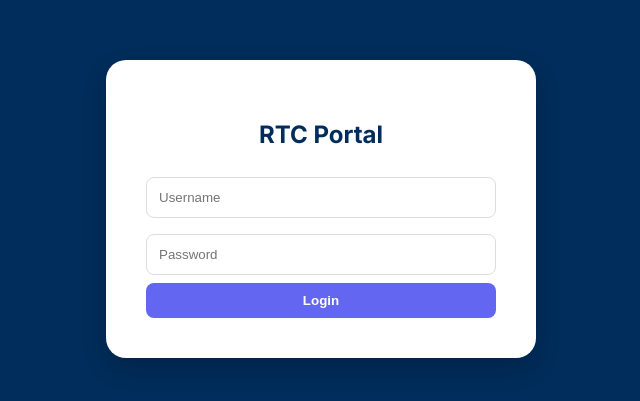
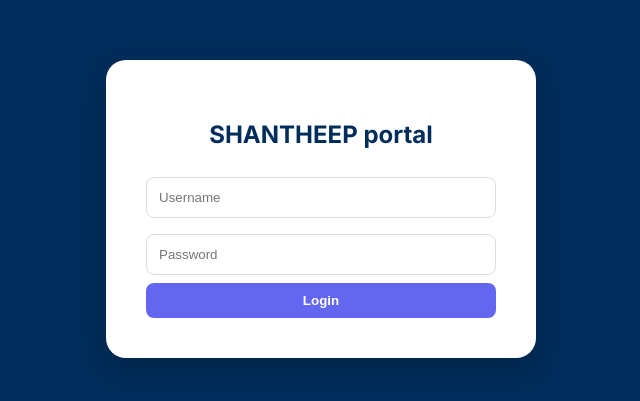
Before and after one commit to shantheep7/demogithubaction, a website: page index.html in a window 1280 px wide. Shown: the part 191-592 px from the top of the page, without its empty margins (319-959 px from the left). Drawn offline with Linux system fonts and the light colour scheme.

Commit message:
Update index.html

```diff
--- a/index.html
+++ b/index.html
@@ -50,7 +50,7 @@
 
     <div id="login-screen">
         <div class="login-box">
-            <h2 style="color: var(--rtc-blue)">RTC Portal</h2>
+            <h2 style="color: var(--rtc-blue)">SHANTHEEP portal</h2>
             <input type="text" id="user-input" placeholder="Username">
             <input type="password" id="pass-input" placeholder="Password">
             <button class="btn btn-primary" style="width:100%" onclick="processLogin()">Login</button>
```
